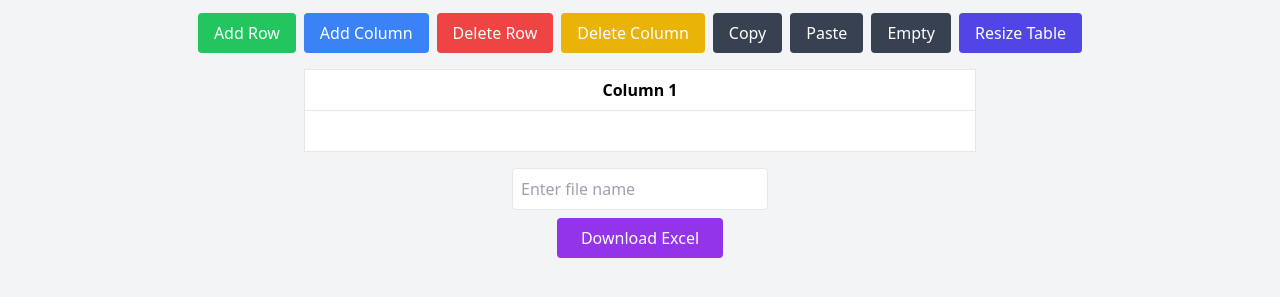
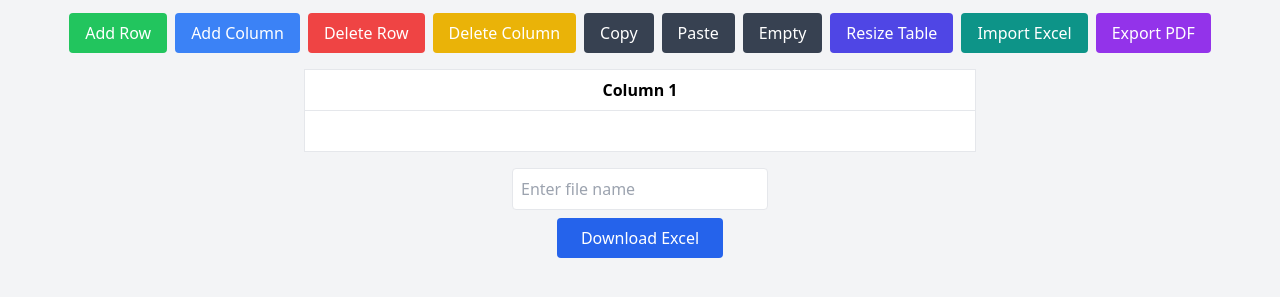
Before and after one commit to Mahbub022/Excel-sheet-maker, a plain HTML site: page index.html in a window 1280 px wide. Shown: the part 51-348 px from the top of the page. Drawn offline with nearby package versions, Linux system fonts and the light colour scheme.

Commit message:
New version

```diff
--- a/index.html
+++ b/index.html
@@ -6,6 +6,8 @@
   <meta name="viewport" content="width=device-width, initial-scale=1">
   <title>Excel Sheet Maker</title>
   <script src="https://cdn.jsdelivr.net/npm/xlsx@0.18.5/dist/xlsx.full.min.js"></script>
+  <script src="https://cdnjs.cloudflare.com/ajax/libs/jspdf/2.5.1/jspdf.umd.min.js"></script>
+  <script src="https://cdnjs.cloudflare.com/ajax/libs/html2canvas/0.4.1/html2canvas.min.js"></script>
   <script src="https://cdn.tailwindcss.com"></script>
   <link rel="manifest" href="manifest.json">
 </head>
@@ -22,13 +24,15 @@
     <button onclick="pasteCell()" class="bg-gray-700 text-white px-4 py-2 rounded">Paste</button>
     <button onclick="emptyCell()" class="bg-gray-700 text-white px-4 py-2 rounded">Empty</button>
     <button onclick="resizeTable()" class="bg-indigo-600 text-white px-4 py-2 rounded">Resize Table</button>
+    <button onclick="importExcel()" class="bg-teal-600 text-white px-4 py-2 rounded">Import Excel</button>
+    <button onclick="exportPDF()" class="bg-purple-600 text-white px-4 py-2 rounded">Export PDF</button>
   </div>
 
   <div class="overflow-auto w-full max-w-2xl mb-4">
     <table id="dataTable" class="min-w-full bg-white border">
       <thead>
         <tr id="headerRow">
-          <th class="border p-2">Column 1</th>
+          <th class="border p-2" contenteditable="true">Column 1</th>
         </tr>
       </thead>
       <tbody>
@@ -41,12 +45,13 @@
 
   <div class="flex flex-col space-y-2 items-center">
     <input type="text" id="fileName" placeholder="Enter file name" class="border p-2 rounded w-64">
-    <button onclick="downloadExcel()" class="bg-purple-600 text-white px-6 py-2 rounded">Download Excel</button>
+    <button onclick="downloadExcel()" class="bg-blue-600 text-white px-6 py-2 rounded">Download Excel</button>
   </div>
 
 <script>
 let selectedCell = null;
 let copiedText = "";
+let selectedCells = [];
 
 function selectCell(cell) {
   if (selectedCell) selectedCell.classList.remove("bg-yellow-200");
@@ -162,6 +167,39 @@ function resizeTable() {
   }
 }
 
+function importExcel() {
+  const input = document.createElement("input");
+  input.type = "file";
+  input.accept = ".xlsx";
+  input.onchange = function(event) {
+    const file = event.target.files[0];
+    const reader = new FileReader();
+    reader.onload = function(e) {
+      const data = new Uint8Array(e.target.result);
+      const workbook = XLSX.read(data, { type: "array" });
+      const sheet = workbook.Sheets[workbook.SheetNames[0]];
+      const html = XLSX.utils.sheet_to_html(sheet);
+      document.querySelector("#dataTable").innerHTML = html;
+    };
+    reader.readAsArrayBuffer(file);
+  };
+  input.click();
+}
+
+function exportPDF() {
+  const { jsPDF } = window.jspdf;
+  const doc = new jsPDF();
+  const table = document.getElementById("dataTable");
+
+  html2canvas(table).then(canvas => {
+    const imgData = canvas.toDataURL("image/png");
+    doc.addImage(imgData, "PNG", 10, 10, 180, 150);
+    const tableTitle = document.getElementById('fileName').value || "Untitled";
+    doc.text(tableTitle, 14, 10);
+    doc.save(tableTitle + ".pdf");
+  });
+}
+
 function downloadExcel() {
   const table = document.getElementById('dataTable');
   const wb = XLSX.utils.table_to_book(table, { sheet: "Sheet1" });
```
